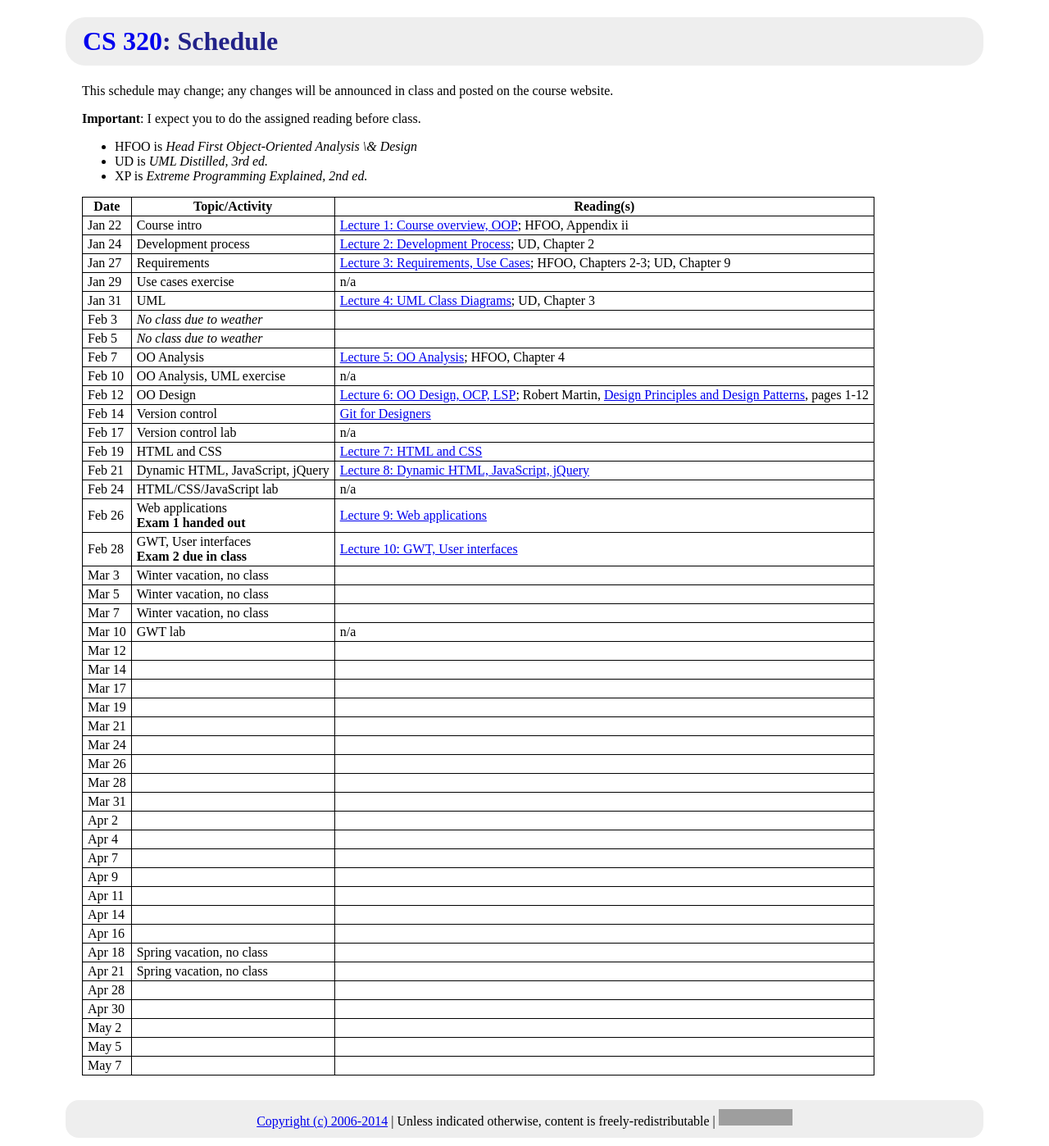
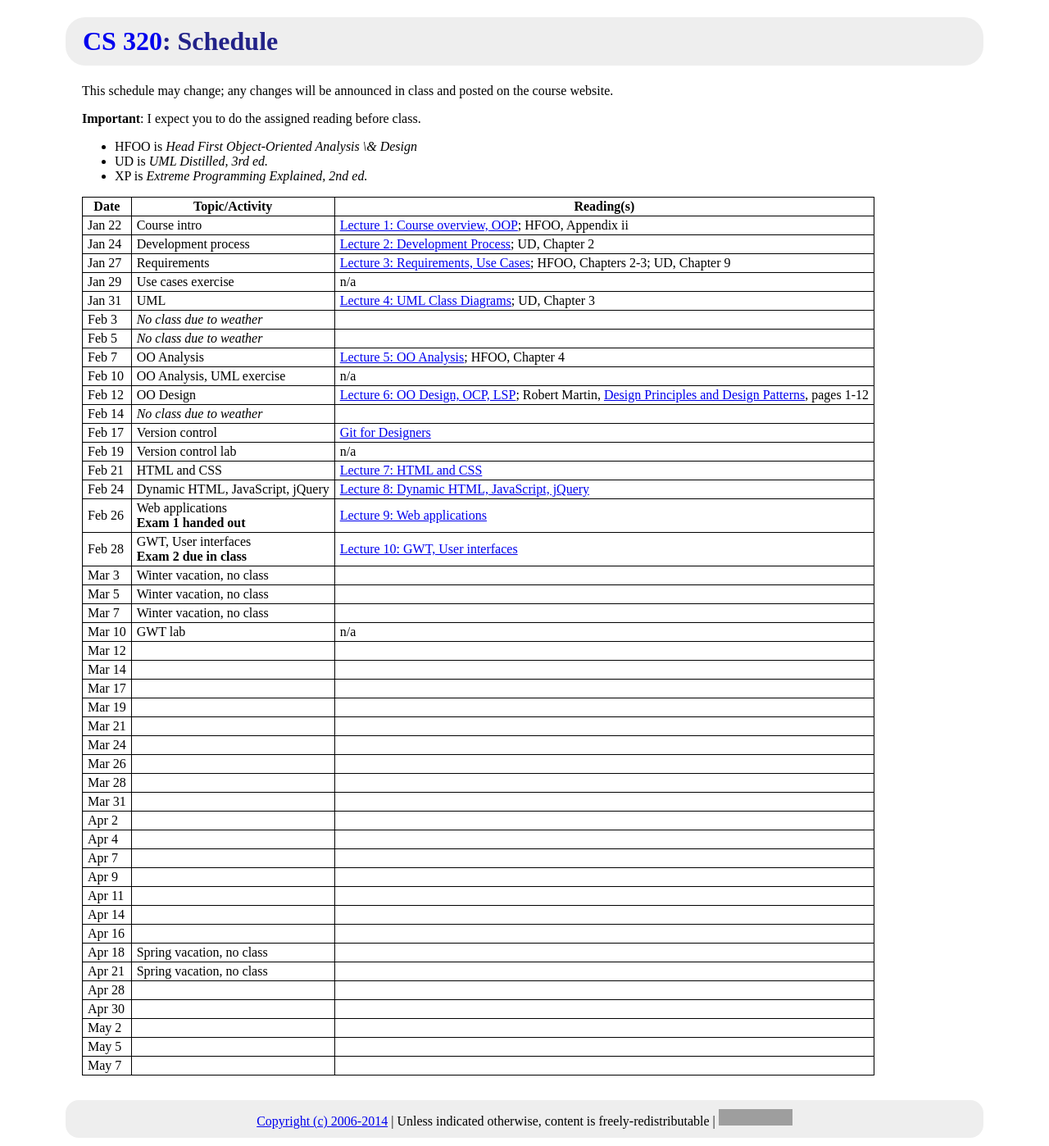
Before and after one commit to ycpcs/cs320-spring2014, a Jekyll site: the page built from schedule.md, in a window 1280 px wide. Shown: the whole page at 82% size. Built offline with Jekyll 4.4.1, drawn with Linux system fonts in a browser that asks for light colours; Markdown is read by kramdown in place of the engine named in the settings; grey boxes are pictures that could not be loaded.

Commit message:
update schedule, minor tweak to lab1

```diff
--- a/schedule.md
+++ b/schedule.md
@@ -25,11 +25,11 @@ Feb 5 | *No class due to weather* |
 Feb 7 | OO Analysis | [Lecture 5: OO Analysis](lectures/lecture05.html); HFOO, Chapter 4
 Feb 10 | OO Analysis, UML exercise | n/a
 Feb 12 | OO Design | [Lecture 6: OO Design, OCP, LSP](lectures/lecture06.html); Robert Martin, [Design Principles and Design Patterns](http://www.objectmentor.com/resources/articles/Principles_and_Patterns.pdf), pages 1-12
-Feb 14 | Version control | [Git for Designers](http://hoth.entp.com/output/git_for_designers.html)
-Feb 17 | Version control lab | n/a
-Feb 19 | HTML and CSS | [Lecture 7: HTML and CSS](lectures/lecture07.html)
-Feb 21 | Dynamic HTML, JavaScript, jQuery | [Lecture 8: Dynamic HTML, JavaScript, jQuery](lectures/lecture08.html)
-Feb 24 | HTML/CSS/JavaScript lab | n/a
+Feb 14 | *No class due to weather* |
+Feb 17 | Version control | [Git for Designers](http://hoth.entp.com/output/git_for_designers.html)
+Feb 19 | Version control lab | n/a
+Feb 21 | HTML and CSS | [Lecture 7: HTML and CSS](lectures/lecture07.html)
+Feb 24 | Dynamic HTML, JavaScript, jQuery | [Lecture 8: Dynamic HTML, JavaScript, jQuery](lectures/lecture08.html)
 Feb 26 | Web applications <br /> <b>Exam 1 handed out</b> | [Lecture 9: Web applications](lectures/lecture09.html)
 Feb 28 | GWT, User interfaces <br /> <b>Exam 2 due in class</b> | [Lecture 10: GWT, User interfaces](lectures/lecture10.html)
 Mar 3 | Winter vacation, no class
```
Also changed, not shown: labs/lab01.md (+1 -1 lines).
